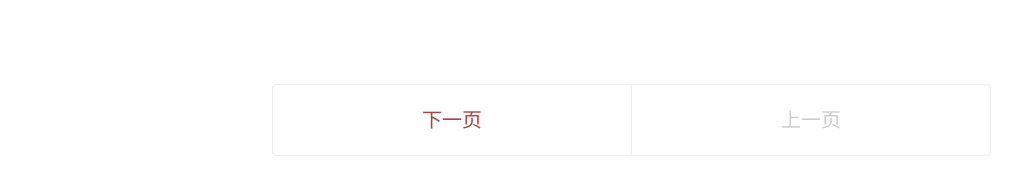
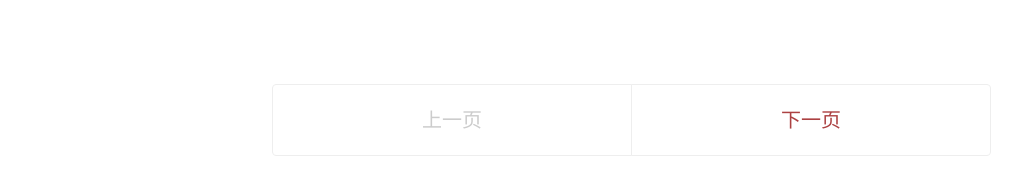
Before and after one commit to zcqiand/nanrong, a Jekyll site: the page built from index.html, in a window 1280 px wide and 900 px high, scrolled down 6138 px. Shown: the part 684-879 px from the top of the window, without its empty margins (8-1030 px from the left). Built offline with Jekyll 4.4.1, drawn with Linux system fonts in a browser that asks for light colours; the list of posts is cut into pages by our own code.

Commit message:
Update index.html

```diff
--- a/index.html
+++ b/index.html
@@ -36,11 +36,6 @@ title: Home
 </div>
 
 <div class="pagination">
-  {% if paginator.next_page %}
-    <a class="pagination-item older" href="{{ paginator.next_page_path | absolute_url }}">下一页</a>
-  {% else %}
-    <span class="pagination-item older">下一页</span>
-  {% endif %}
   {% if paginator.previous_page %}
     {% if paginator.page == 2 %}
       <a class="pagination-item newer" href="{{ '/' | absolute_url }}">上一页</a>
@@ -50,4 +45,9 @@ title: Home
   {% else %}
     <span class="pagination-item newer">上一页</span>
   {% endif %}
+  {% if paginator.next_page %}
+    <a class="pagination-item older" href="{{ paginator.next_page_path | absolute_url }}">下一页</a>
+  {% else %}
+    <span class="pagination-item older">下一页</span>
+  {% endif %}
 </div>
```
